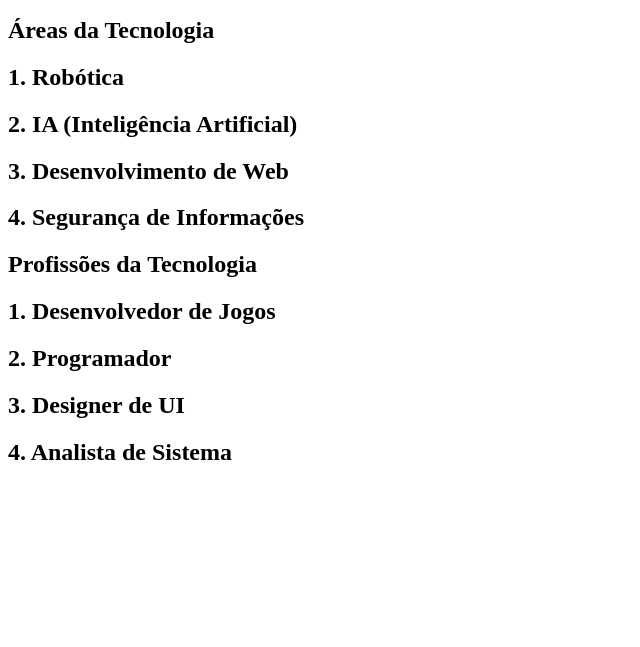
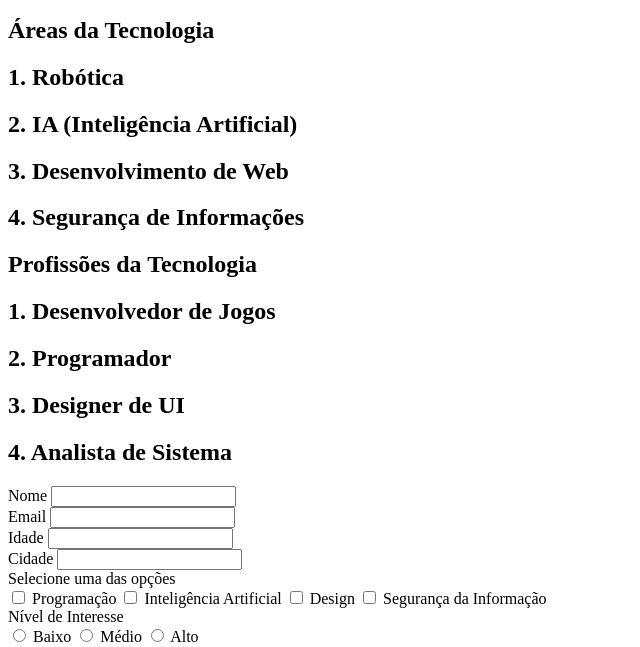
Before and after one commit to felipesaziki-a11y/indextype-html, a plain HTML site: page exercicios02.html in a window 1280 px wide. Shown: the part 110-757 px from the top of the page, without its empty margins (0-640 px from the left). Drawn offline with Linux system fonts and the light colour scheme.

Commit message:
Add files via upload

```diff
--- a/exercicios02.html
+++ b/exercicios02.html
@@ -23,5 +23,52 @@
         <h2>3. Designer de UI</h2>
 
         <h2>4. Analista de Sistema</h2>
+        <form action="contato.php" method="get">
+            <div>
+                <label for="nome">Nome</label>
+                <input type="text" id="nome">
+            </div>
+            <div>
+                <label for="email">Email</label>
+                <input type="email" id="email">
+            </div>
+            <div>
+                <label for="idade">Idade</label>
+                <input type="number" id="idade">
+            </div>
+            <div>
+                <label for="cidade">Cidade</label>
+                <input type="text" id="cidade">
+            </div>
+            <div>
+                <label for="selecao">Selecione uma das opções</label>
+                <div>
+                <input type="checkbox" id="program">
+                <label for="program">Programação</label>
+                <input type="checkbox" id="ia">
+                <label for="ia">Inteligência Artificial</label>
+                <input type="checkbox" id="design">
+                <label for="design">Design</label>
+                <input type="checkbox" id="seguranca">
+                <label for="seguranca">Segurança da Informação</label>
+                </div>
+            </div>
+            <div>
+                <label for="interesse">Nível de Interesse</label>
+                <div>
+                <input type="radio" id="low">
+                <label for="low">Baixo</label>
+                <input type="radio" id="mid">
+                <label for="mid">Médio</label>
+                <input type="radio" id="high">
+                <label for="high">Alto</label>
+                </div>
+            </div>
+            <label for="Mensagem">Mensagem</label>
+            <div>
+                <textarea rows="10" cols="60"></textarea>
+            </div>
+            <button type="submit">Enviar</button>
+        </form>
     </body>
 </html>
```
Also changed, not shown: middle.html (+1 -1 lines), pinky.html (+2 -1 lines).
